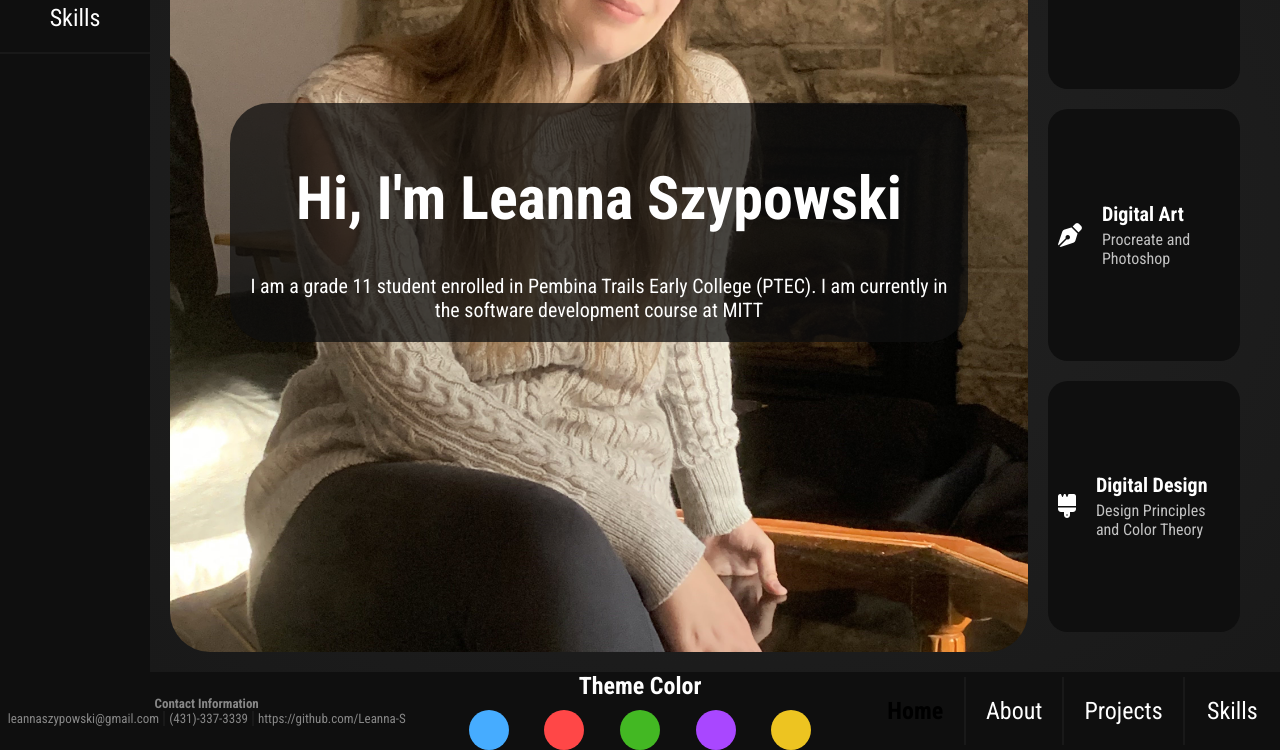
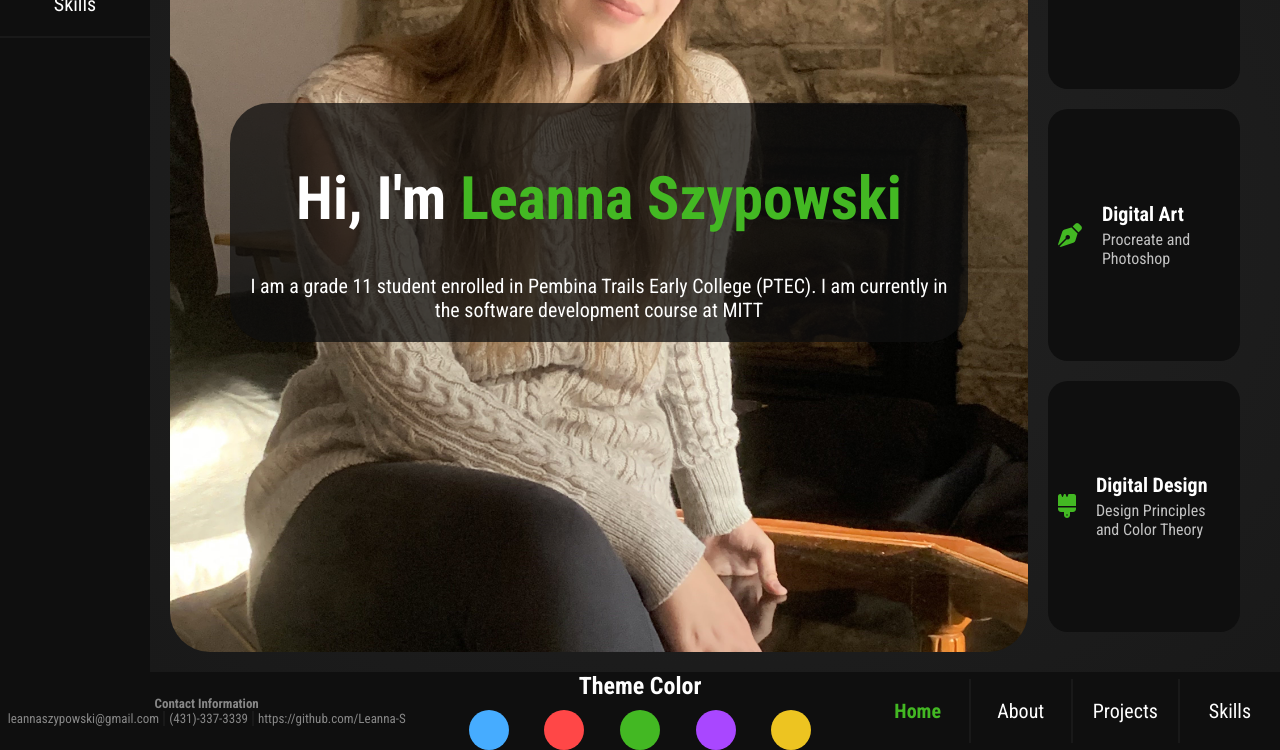
Before and after one commit to Leanna-S/SD105-Portfolio-Project, a plain HTML site: page index.html in a window 1280 px wide. Both pictures are taken after a click on the element "Theme Color". Shown: the part 226-976 px from the top of the page. Drawn offline with Linux system fonts and the light colour scheme.

Commit message:
Fix theme changer

```diff
--- a/scripts/colorPicker.js
+++ b/scripts/colorPicker.js
@@ -1,11 +1,13 @@
 const root = document.querySelector(":root");
-root.style.setProperty("--theme-color", sessionStorage.getItem("theme-color"));
+console.log(root.style);
+root.style.setProperty("--theme-color", sessionStorage.getItem("themeColor"));
 
 function handleColorChange(element) {
-  let colorToChangeTo = getComputedStyle(element).background;
-
+  let colorToChangeTo = getComputedStyle(element).backgroundColor;
+  console.log(colorToChangeTo);
+  sessionStorage.setItem("themeColor", colorToChangeTo);
   root.style.setProperty("--theme-color", colorToChangeTo);
-  sessionStorage.setItem("theme-color", colorToChangeTo);
+  console.log(root.style);
 }
 
 document.querySelector(".color-changer").addEventListener("click", (event) => {
--- a/stylesheets/general-styling.css
+++ b/stylesheets/general-styling.css
@@ -33,16 +33,16 @@ nav ul {
   background-color: rgb(15, 15, 15);
   width: 100%;
   text-align: center;
-  padding: 1rem;
 }
 
 .nav-link a {
+  padding: 1rem;
   color: white;
   text-decoration: none;
   display: block;
   width: 100%;
   height: 100%;
-  font-size: 1.2rem;
+  font-size: 1rem;
 }
 
 .selected a {
@@ -586,7 +586,6 @@ h4 {
   header .nav-link {
     border: none;
     border-left: 2px solid rgb(25, 25, 25);
-    padding: 1rem 0;
   }
 
   header .nav-link:first-child {
```
